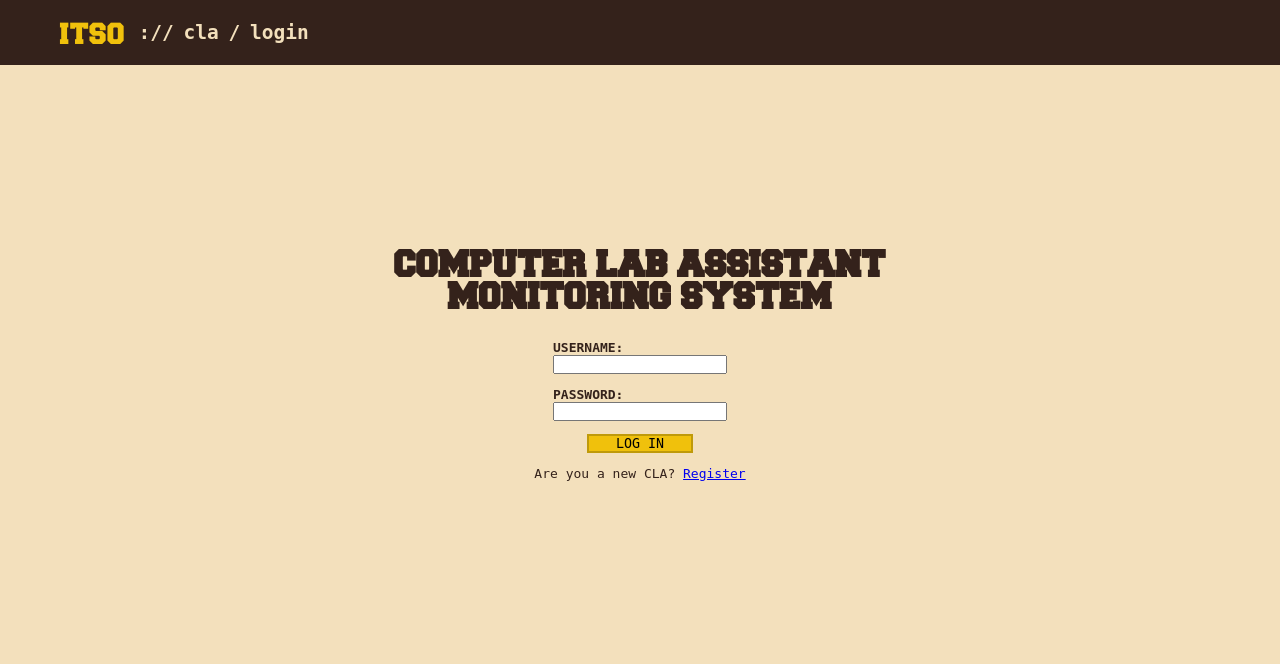
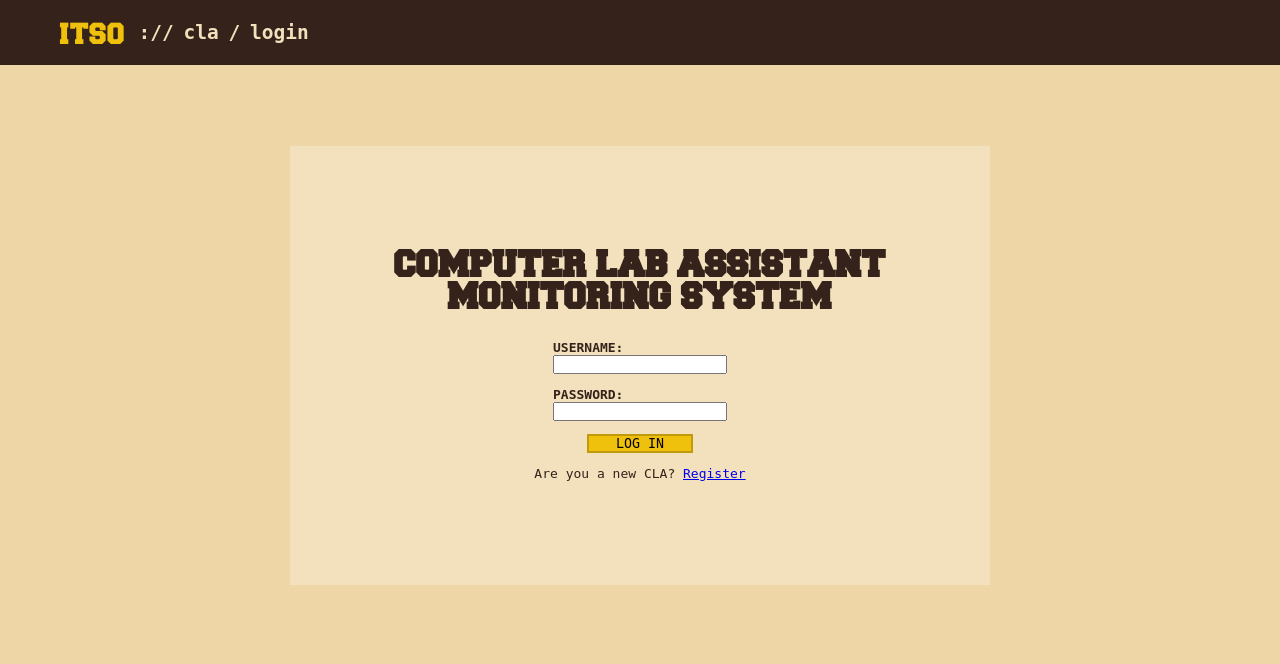
Before and after one commit to cobbdzon/itso-monitoring-system, a Node server app: page /login in a window 1280 px wide. Shown: the top 664 px of the page. Run offline with Node 20, Linux system fonts and the light colour scheme; data comes from the database, SQL or seed files in the repository; style sheets or scripts are compiled from the project's sources; some libraries are stand-ins or nearby versions.

Commit message:
tweak some more css, decouple flash as a partial

```diff
--- a/public/css/admin.css
+++ b/public/css/admin.css
@@ -87,7 +87,7 @@ body main #users .empty {
 body main #users li {
   background-color: rgb(93.9620253165, 61.4367088608, 48.7879746835);
   display: grid;
-  grid-template-columns: 1fr 1fr 1fr;
+  grid-template-columns: 1fr 1fr 1fr 1fr;
   width: 100%;
 }
 body main #users li:nth-child(even) {
--- /dev/null
+++ b/public/css/flash.css
@@ -0,0 +1,3 @@
+
+
+/*# sourceMappingURL=flash.css.map */
--- a/public/css/login.css
+++ b/public/css/login.css
@@ -31,7 +31,7 @@ input[type=submit] {
 }
 
 body {
-  background-color: #f3e0bc;
+  background-color: rgb(239.1265822785, 213.9936708861, 166.3734177215);
 }
 
 main {
@@ -41,28 +41,35 @@ main {
   height: 75vh;
   color: #34221b;
 }
-main form {
+main #form-container {
+  background-color: #f3e0bc;
+  padding: 8em;
+}
+main #form-container form {
   display: flex;
   flex-direction: column;
   align-items: center;
   gap: 1em;
 }
-main form header {
+main #form-container form header {
   text-align: center;
   font-family: "Freshman";
   font-size: 2em;
   font-weight: bolder;
 }
-main form .field {
+main #form-container form .field {
   display: flex;
   flex-direction: column;
 }
-main form .field label {
+main #form-container form .field label {
   font-weight: bold;
 }
 
-#error-flash {
+#flash .error {
   color: red;
+}
+#flash .success {
+  color: green;
 }
 
 /*# sourceMappingURL=login.css.map */
--- a/public/scss/_global.scss
+++ b/public/scss/_global.scss
@@ -1,4 +1,5 @@
 @use 'sass:color';
+@use "./flash.scss" as *;
 
 @font-face {
 	font-family: Freshman;
--- a/public/scss/admin.scss
+++ b/public/scss/admin.scss
@@ -72,7 +72,7 @@ body {
 				background-color: color.adjust($brown-color, $lightness: 12.5%);
 
 				display: grid;
-				grid-template-columns: 1fr 1fr 1fr;
+				grid-template-columns: 1fr 1fr 1fr 1fr;
 
 				width: 100%;
 
--- /dev/null
+++ b/public/scss/flash.scss
@@ -0,0 +1 @@
+@use 'sass:color';
--- a/public/scss/login.scss
+++ b/public/scss/login.scss
@@ -1,7 +1,8 @@
 @use "./global.scss" as *;
+@use "sass:color";
 
 body {
-    background-color: $beige-color;
+	background-color: color.adjust($beige-color, $lightness: -5%);
 }
 
 main {
@@ -12,6 +13,10 @@ main {
 	height: 75vh;
 
 	color: $brown-color;
+
+	#form-container {
+        background-color: $beige-color;
+        padding: 8em;
 
 		form {
 			display: flex;
@@ -37,7 +42,13 @@ main {
 			}
 		}
 	}
+}
 
-#error-flash {
+#flash {
+	.error {
 		color: red;
 	}
+	.success {
+		color: green;
+	}
+}
--- a/views/login.ejs
+++ b/views/login.ejs
@@ -11,15 +11,14 @@
 <body>
     <%- include('partials/nav', {navLocation: navLocation}); %>
         <main>
+            <div id="form-container">
                 <form id="login-form" action="/api/login" method="post">
                     <header>
                         COMPUTER LAB ASSISTANT <br>
                         MONITORING SYSTEM
                     </header>
-            <div id="error-flash">
-                <% if (messages && messages.error) { %>
-                    <%- messages.error  %>
-                <% } %>
+                    <div id="flash">
+                        <%- include('partials/flash', {messages: messages}); %>
                     </div>
                     <div class="field">
                         <label for="username">USERNAME:</label>
@@ -43,6 +42,7 @@
                         Are you a new CLA? <a href="/register">Register</a>
                     </div>
                 </form>
+            </div>
         </main>
 </body>
 
--- /dev/null
+++ b/views/partials/flash.ejs
@@ -0,0 +1,10 @@
+<div class="error">
+    <% if (messages && messages.error) { %>
+        <%- messages.error  %>
+    <% } %>
+</div>
+<div class="success">
+    <% if (messages && messages.sucess) { %>
+        <%- messages.success  %>
+    <% } %>
+</div>
```
Also changed, not shown: views/admin.ejs (+7 -2 lines), views/register.ejs (+4 -4 lines), 7 other files. Lines whose indentation alone changed are shown as unchanged.
